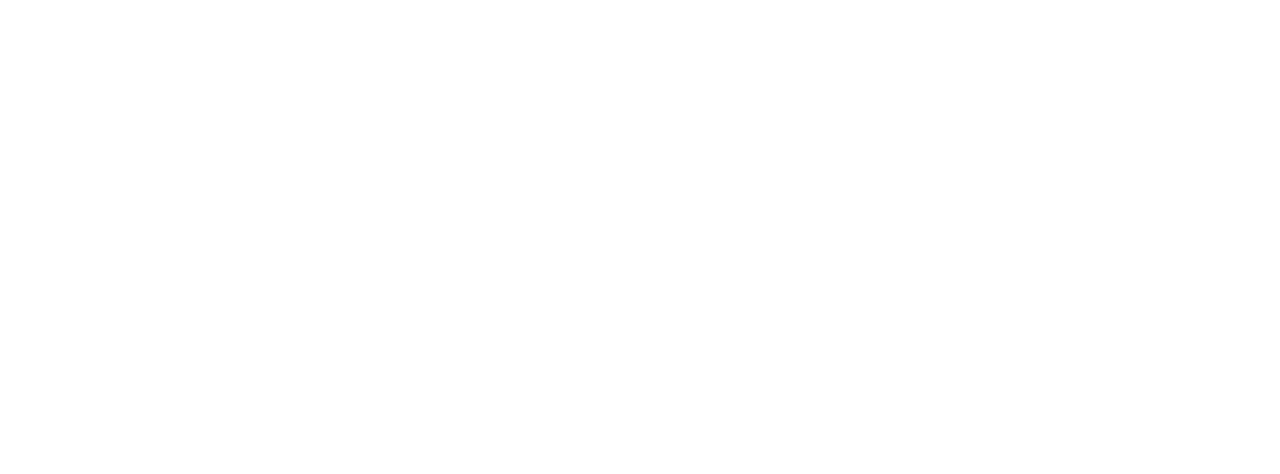
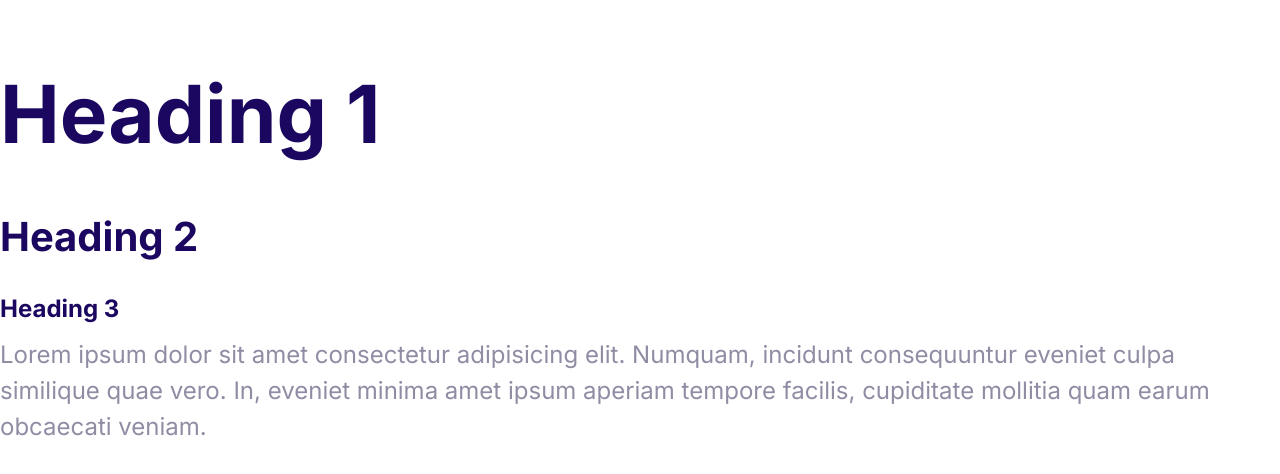
Before and after one commit to julian-c-dev/practice_web--moshified, a plain HTML site: page index.html in a window 1280 px wide. Drawn offline with Linux system fonts and the light colour scheme.

Commit message:
Define the styles for the fonts.

```diff
--- a/css/styles.css
+++ b/css/styles.css
@@ -5,3 +5,51 @@
   --color-headings: #1b0760;
   --color-body: #918ca4;
 }
+
+html {
+  font-size: 62.5%;
+}
+body {
+  font-family: Inter, Arial, Arial, Helvetica, sans-serif;
+  font-size: 2.4rem;
+  line-height: 1.5;
+  color: var(--color-body);
+}
+
+h1,
+h2,
+h3 {
+  color: var(--color-headings);
+  margin-bottom: 1rem;
+}
+
+h1 {
+  font-size: 7rem;
+}
+
+h2 {
+  font-size: 4rem;
+}
+
+h3 {
+  font-size: 3rem;
+}
+
+p {
+  margin: 0;
+}
+
+@media screen and (min-width: 1204px) {
+  body-size {
+    font-size: 1.8rem;
+  }
+  h1 {
+    font-size: 8rem;
+  }
+  h2 {
+    font-size: 4rem;
+  }
+  h3 {
+    font-size: 2.4rem;
+  }
+}
--- a/index.html
+++ b/index.html
@@ -5,11 +5,15 @@
     <meta http-equiv="X-UA-Compatible" content="IE=edge">
     <meta name="viewport" content="width=device-width, initial-scale=1.0">
     <title>Moshify</title>
+    <link rel="preconnect" href="https://fonts.gstatic.com">
+    <link href="https://fonts.googleapis.com/css2?family=Inter:wght@400;700&display=swap" rel="stylesheet">
     <link rel="stylesheet" href="css/normalize.css">
     <link rel="stylesheet" href="css/styles.css">
-
 </head>
 <body>
-
+    <h1>Heading 1</h1>
+    <h2>Heading 2</h2>
+    <h3>Heading 3</h3>
+    <p>Lorem ipsum dolor sit amet consectetur adipisicing elit. Numquam, incidunt consequuntur eveniet culpa similique quae vero. In, eveniet minima amet ipsum aperiam tempore facilis, cupiditate mollitia quam earum obcaecati veniam.</p>
 </body>
 </html>
```
